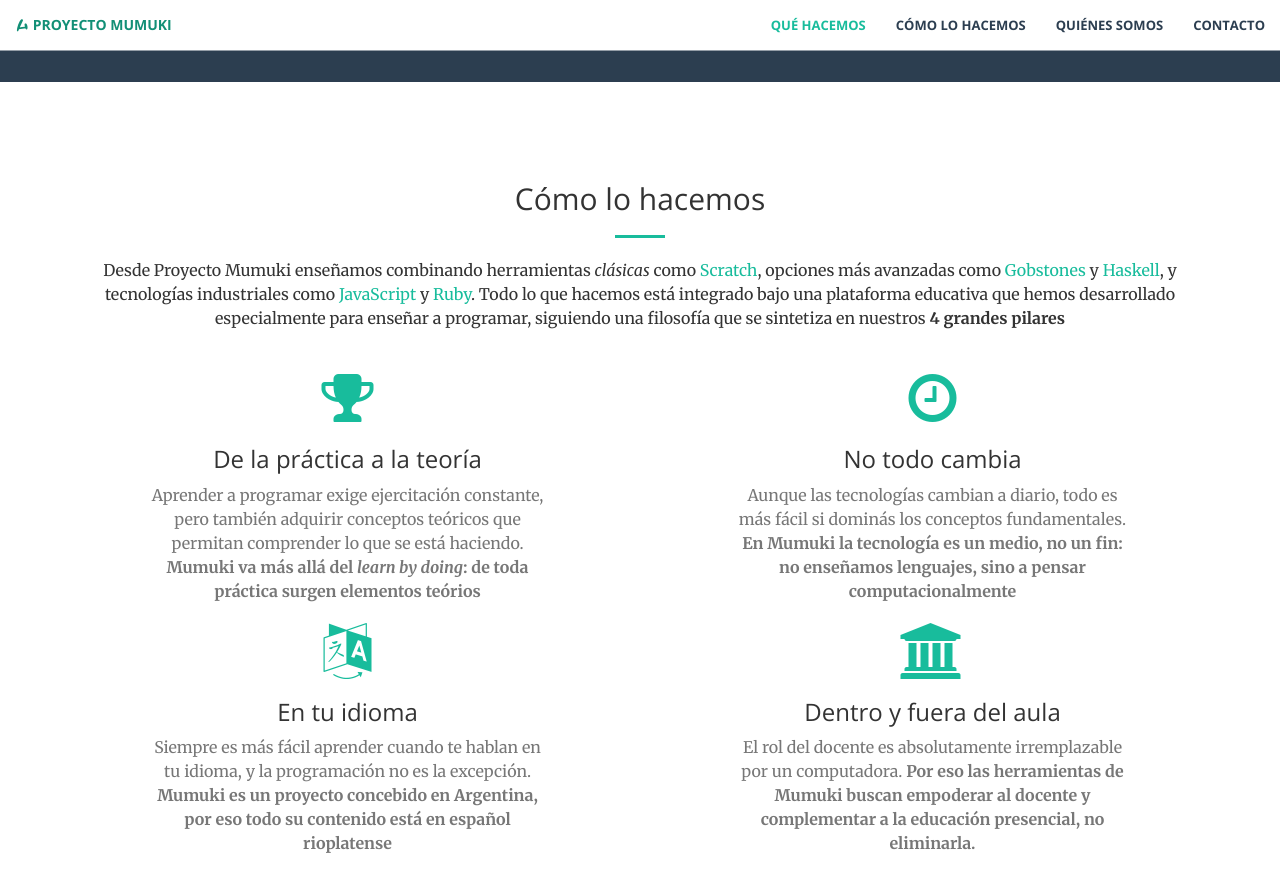
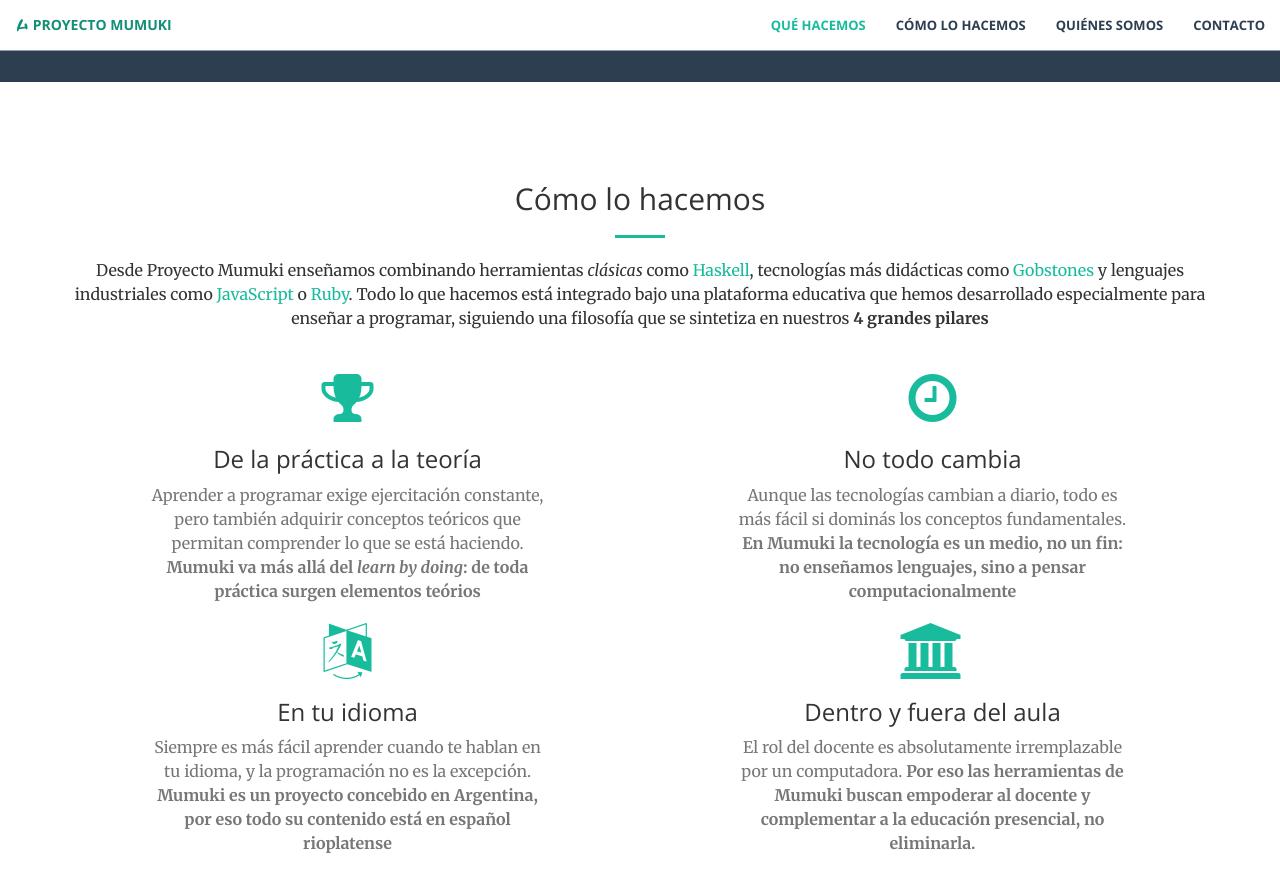
Before and after one commit to mumuki/mumuki.github.io, a Jekyll site: the page built from index.html, in a window 1280 px wide and 900 px high, scrolled down 1684 px. Shown: the top 892 px of the window. Built offline with Jekyll 4.4.1, drawn with Linux system fonts in a browser that asks for light colours; the list of posts is cut into pages by our own code.

Commit message:
We don't support Scratch

```diff
--- a/_includes/pillars.html
+++ b/_includes/pillars.html
@@ -5,7 +5,7 @@
                 <h2 class="section-heading">Cómo lo hacemos</h2>
                 <hr class="primary">
                 <p>
-                Desde Proyecto Mumuki enseñamos combinando herramientas <em>clásicas</em> como <a href="https://scratch.mit.edu/">Scratch</a>, opciones más avanzadas como <a href="http://www.gobstones.org/">Gobstones</a> y <a href="https://www.haskell.org/">Haskell</a>, y tecnologías industriales como <a href="https://developer.mozilla.org/es/docs/Web/JavaScript">JavaScript</a> y <a href="https://www.ruby-lang.org/es/">Ruby</a>.
+                Desde Proyecto Mumuki enseñamos combinando herramientas <em>clásicas</em> como <a href="https://www.haskell.org/">Haskell</a>, tecnologías más didácticas como <a href="http://www.gobstones.org/">Gobstones</a> y lenguajes industriales como <a href="https://developer.mozilla.org/es/docs/Web/JavaScript">JavaScript</a> o <a href="https://www.ruby-lang.org/es/">Ruby</a>.
 
                 Todo lo que hacemos está integrado bajo una plataforma educativa que hemos desarrollado especialmente para enseñar a programar, siguiendo una filosofía que se sintetiza en nuestros <strong>4 grandes pilares</strong></p>
             </div>
```
